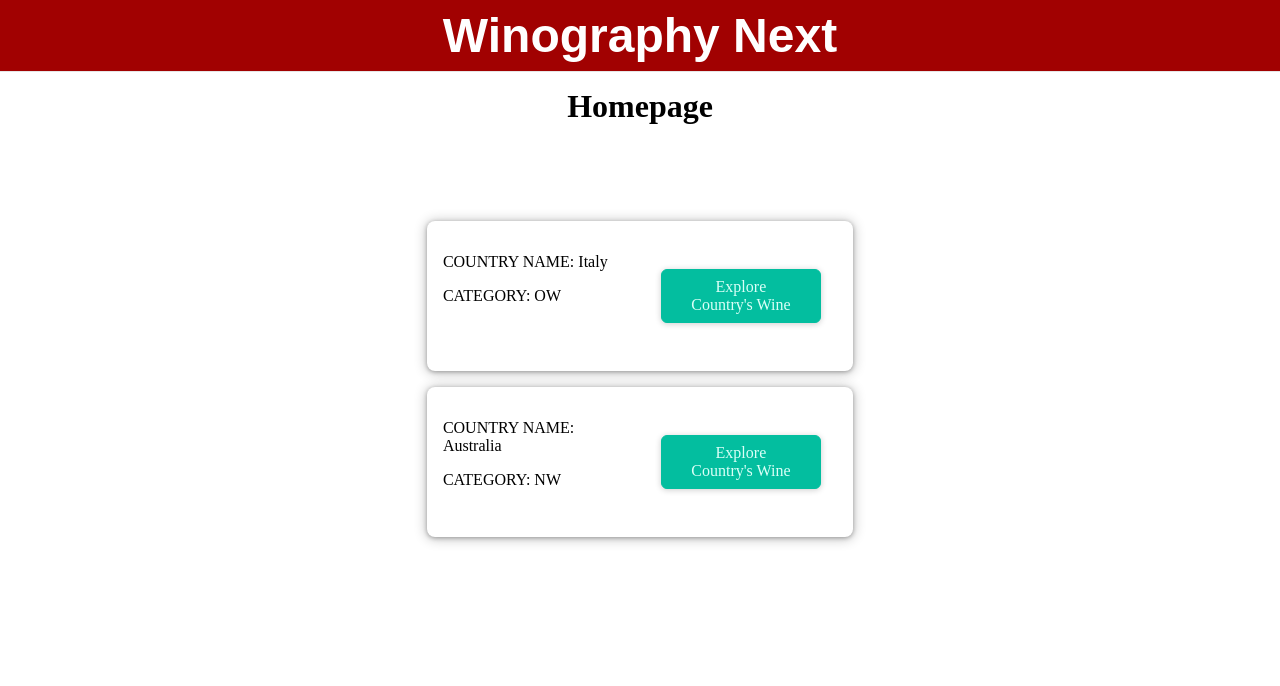
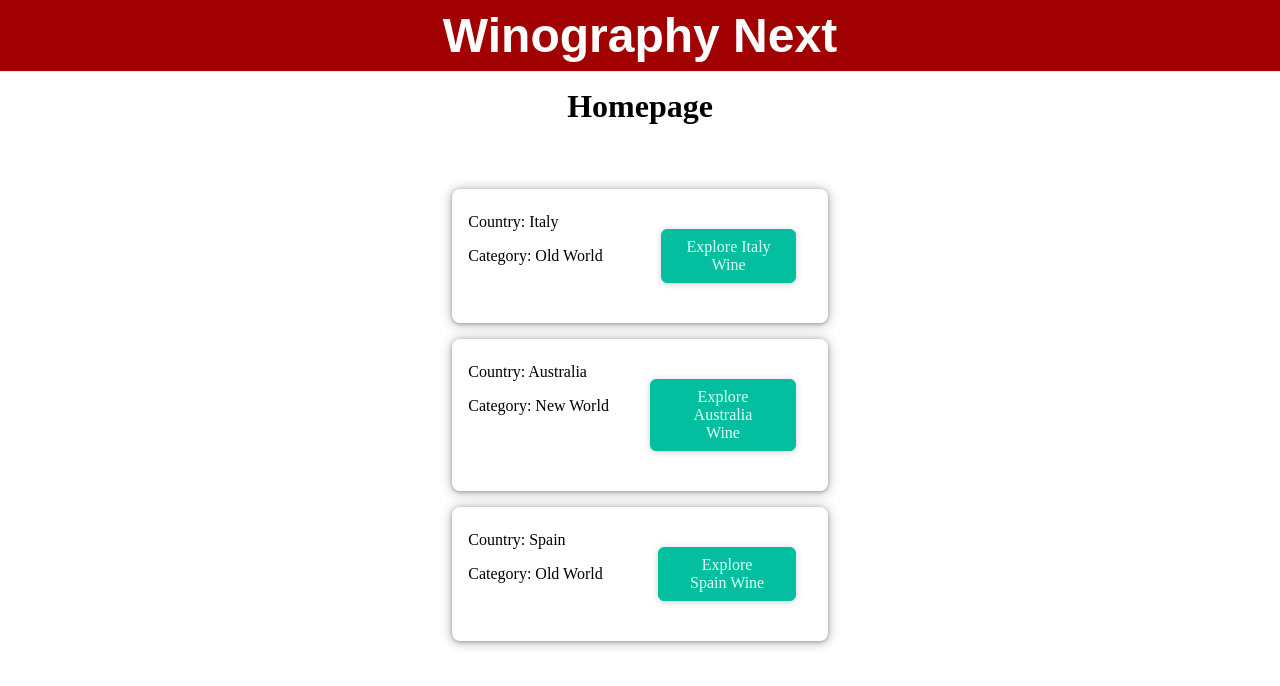
Before and after one commit to gmcln-rct/vino-next, a Next.js app: page / in a window 1280 px wide. Shown: the top 686 px of the page. Built offline with nearby package versions, Linux system fonts and the light colour scheme.

Commit message:
Work on country list styling

```diff
--- a/components/countries/country-item.js
+++ b/components/countries/country-item.js
@@ -8,19 +8,21 @@ function CountryItem(props) {
     const { id, countryName, category } = props;
     const exploreLink = `/countries/${id}`;
 
+    const categoryName = category !== 'NW' ? 'Old World' : 'New World';
+
     return (
         <li
             className={classes.item}>
             <div className={classes.content}>
                 <div cla>
-                    <h2>COUNTRY NAME: { countryName }</h2>
+                    <h2>Country: { countryName }</h2>
                 </div>
                 <div>
-                    <p>CATEGORY: { category }</p>
+                    <p>Category: { categoryName }</p>
                 </div>
             </div>
             <div className={classes.actions}>
-                <Button link={exploreLink}>Explore Country's Wine</Button>
+                <Button link={exploreLink}>Explore { countryName } Wine</Button>
             </div>
         </li>
     );
--- a/components/countries/country-item.module.css
+++ b/components/countries/country-item.module.css
@@ -1,13 +1,13 @@
 .item {
+    display: flex;
+    flex-direction: column;
+    gap: 1rem;
+    margin: 1rem;
+    padding: 0.5rem 1rem;
+    background-color: white;
     box-shadow: 0 1px 4px rgba(0, 0, 0, 0.3), 0 1px 12px 2px rgba(0, 0, 0, 0.2);
     border-radius: 8px;
     overflow: hidden;
-    background-color: white;
-    margin: 1rem;
-    padding: 1rem;
-    display: flex;
-    flex-direction: column;
-    gap: 1rem;
   }
 
 
--- a/components/countries/country-list.module.css
+++ b/components/countries/country-list.module.css
@@ -1,5 +1,5 @@
 .list {
     width: 90%;
-    max-width: 40rem;
-    margin: 5rem auto;
+    max-width: 50rem;
+    margin: 3rem auto;
   }
--- a/data/country-data.js
+++ b/data/country-data.js
@@ -54,7 +54,7 @@ const COUNTRIES_DATA = [
       "Penedès",
     ],
     link: "https://en.wikipedia.org/wiki/Spanish_wine",
-    isFeatured: false,
+    isFeatured: true,
   },
   {
     id: "france",
```
